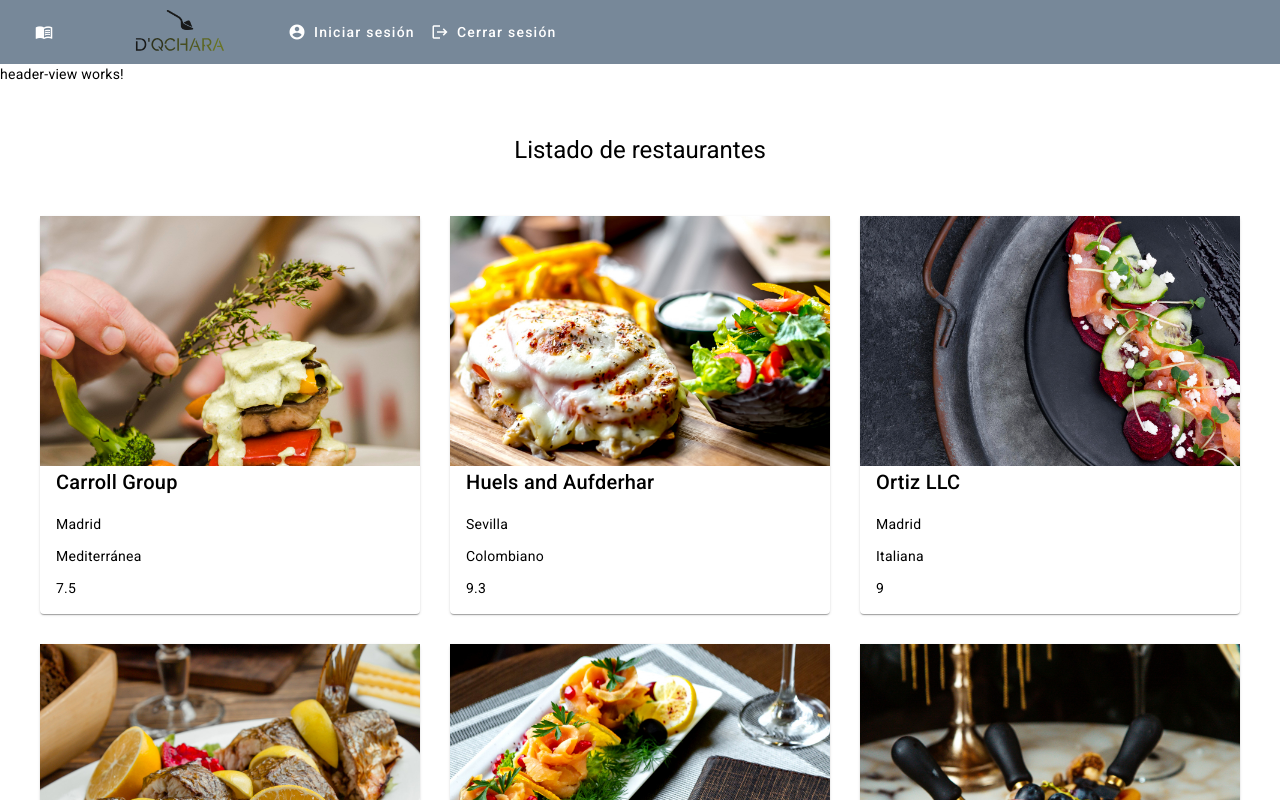
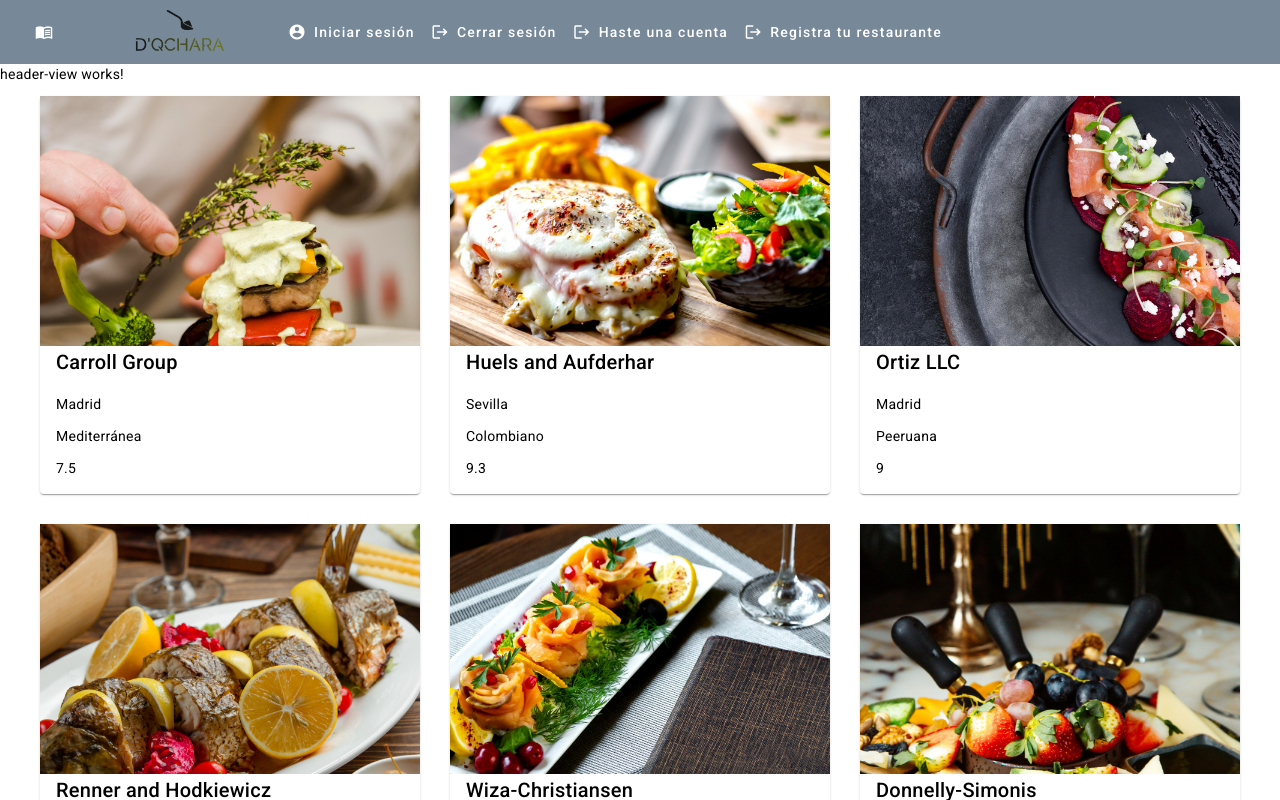
Before and after one commit to gloriafercu/proyecto5_angular_DQchara, an Angular app in the folder frontend/: page /restaurants in a window 1280 px wide. Shown: the top 800 px of the page. Built offline with nearby package versions, Linux system fonts and the light colour scheme; data requests are answered from the project's data file.

Commit message:
botones de regitro y crear cuenta agrgado

```diff
--- a/frontend/db.json
+++ b/frontend/db.json
@@ -51,7 +51,7 @@
             "averagePrice": 200,
             "rating": 9.0,
             "availability": false,
-            "typeFood": "Italiana",
+            "typeFood": "Peeruana",
             "images": [
                 "../assets/restaurants_img/img_3.jpg",
                 "../assets/restaurants_img/rest_03.jpg",
--- a/frontend/src/app/app.module.ts
+++ b/frontend/src/app/app.module.ts
@@ -33,6 +33,7 @@ import { HeaderViewComponent } from './layout/header-view/header-view.component'
     NavbarComponent,
     FooterComponent,
     HeaderViewComponent
+
   ],
   imports: [
     BrowserModule,
--- a/frontend/src/app/layout/navbar/navbar.component.html
+++ b/frontend/src/app/layout/navbar/navbar.component.html
@@ -44,6 +44,30 @@
       </div>
     </section>
 
+    <section>
+      <div class="example-button-row">
+        <button mat-button>
+          <mat-icon>
+            logout
+          </mat-icon>
+          Haste una cuenta
+        </button>
+
+      </div>
+    </section>
+
+    <section>
+      <div class="example-button-row">
+        <button mat-button>
+          <mat-icon>
+            logout
+          </mat-icon>
+          Registra tu restaurante
+        </button>
+
+      </div>
+    </section>
+
 
   </mat-toolbar>
 
--- a/frontend/src/app/restaurants/restaurant-list/restaurant-list.component.html
+++ b/frontend/src/app/restaurants/restaurant-list/restaurant-list.component.html
@@ -1,4 +1,3 @@
-<h1>Listado de restaurantes</h1>
 
 <section class="wrapper">
     <div *ngFor="let restaurant of restaurants | paginate: page_Size: page_number"
```
Also changed, not shown: frontend/src/app/restaurants/restaurants.module.ts (+4 -3 lines).
